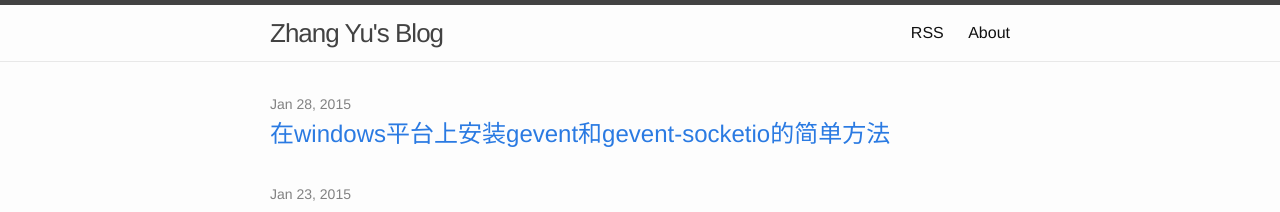
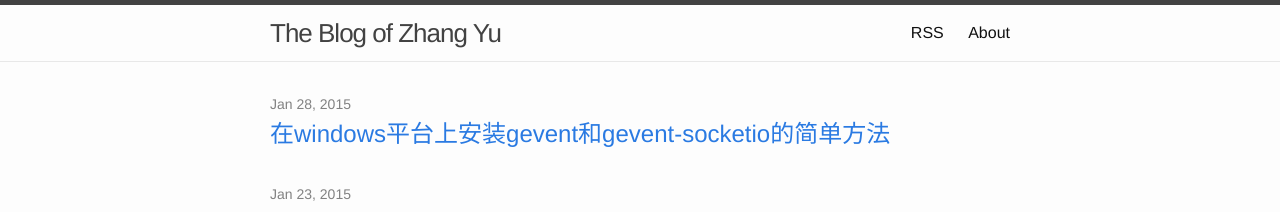
Before and after one commit to feiyuw/feiyuw.github.io, a Jekyll site: the page built from index.html, in a window 1280 px wide. Shown: the top 212 px of the page. Built offline with Jekyll 4.4.1, drawn with Linux system fonts in a browser that asks for light colours; the list of posts is cut into pages by our own code.

```diff
--- a/_config.yml
+++ b/_config.yml
@@ -1,13 +1,14 @@
 # Site settings
-title: Zhang Yu's Blog
+title: The Blog of Zhang Yu
 email: feiyuw@gmail.com
 description: > # this means to ignore newlines until "baseurl:"
   Think less, do more!
 baseurl: "" # the subpath of your site, e.g. /blog/
-url: "http://feiyuw.github.io" # the base hostname & protocol for your site
+url: "http://blog.zhangyu.so" # the base hostname & protocol for your site
 twitter_username: feiyuw
 github_username:  feiyuw
 paginate: 10
 
 # Build settings
 markdown: kramdown
+permalink: pretty
```
Also changed, not shown: _includes/footer.html (+12 -0 lines).
